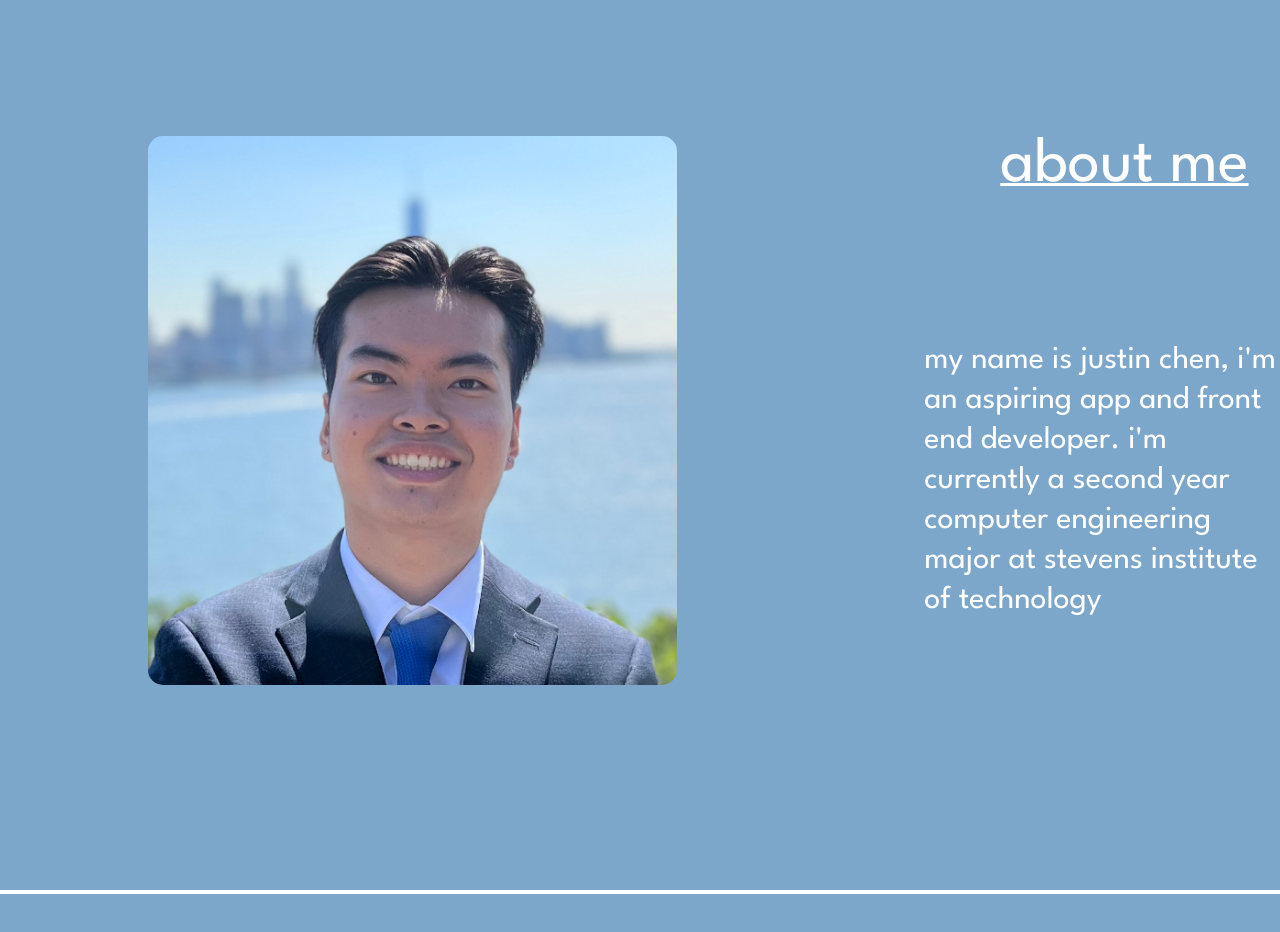
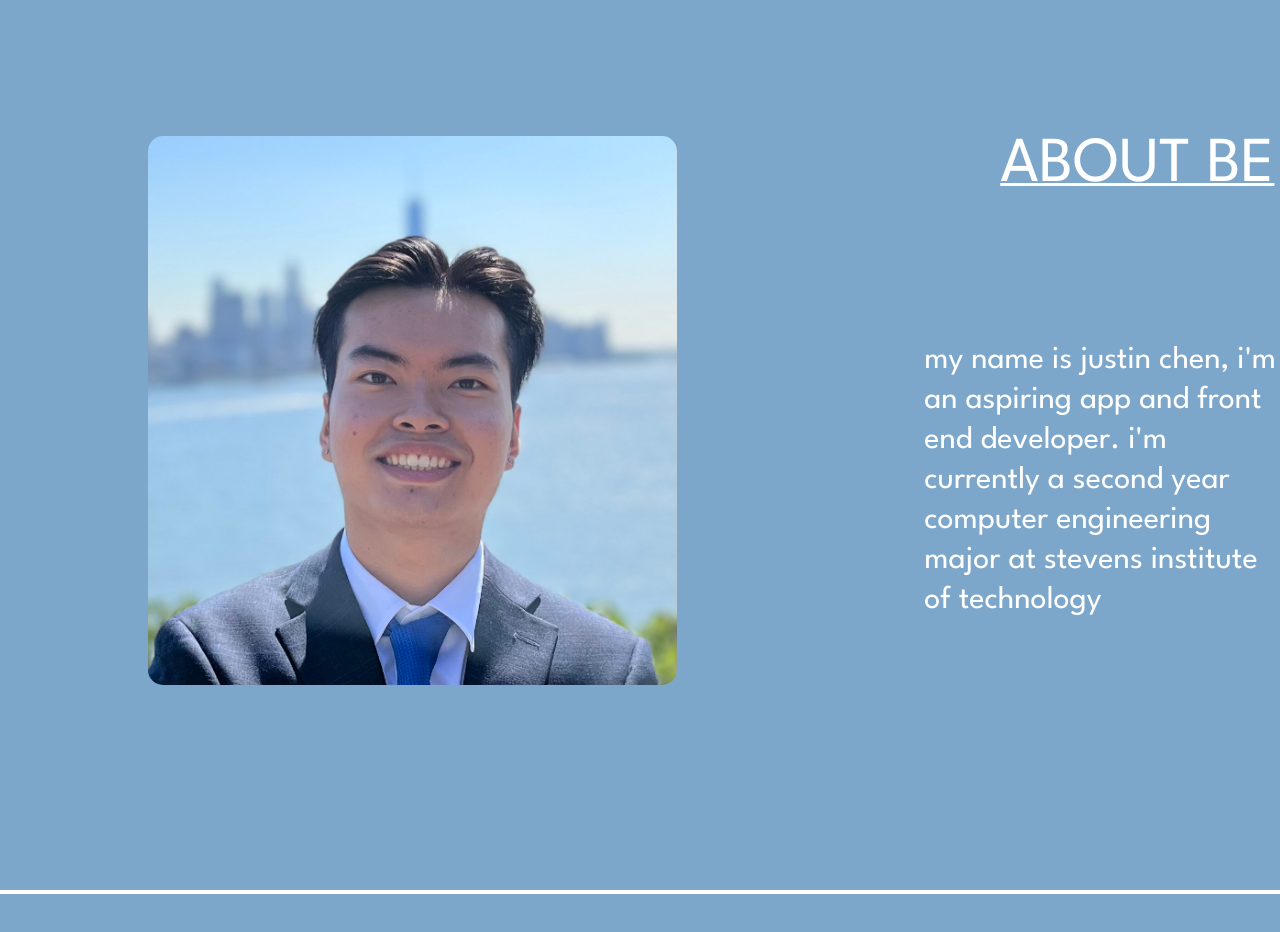
Before and after one commit to juchen3637/juchen3637, a React (Vite) app: page / in a window 1280 px wide. Shown: the part 1380-2312 px from the top of the page. Built offline with nearby package versions, Linux system fonts and the light colour scheme.

Commit message:
Update aboutme.jsx

```diff
--- a/src/components/aboutme/aboutme.jsx
+++ b/src/components/aboutme/aboutme.jsx
@@ -7,7 +7,7 @@ export default function AboutMe() {
         <div className="aboutme" id="aboutme">
             <img src={face} className="face"></img>
             <div className="text">
-                <p className="title">about me</p>
+                <p className="title">ABOUT BE</p>
                 <p className="description">my name is justin chen, i'm an aspiring app and front end developer. i'm currently a second year computer engineering major at stevens institute of technology</p>
             </div>
         </div>
```
